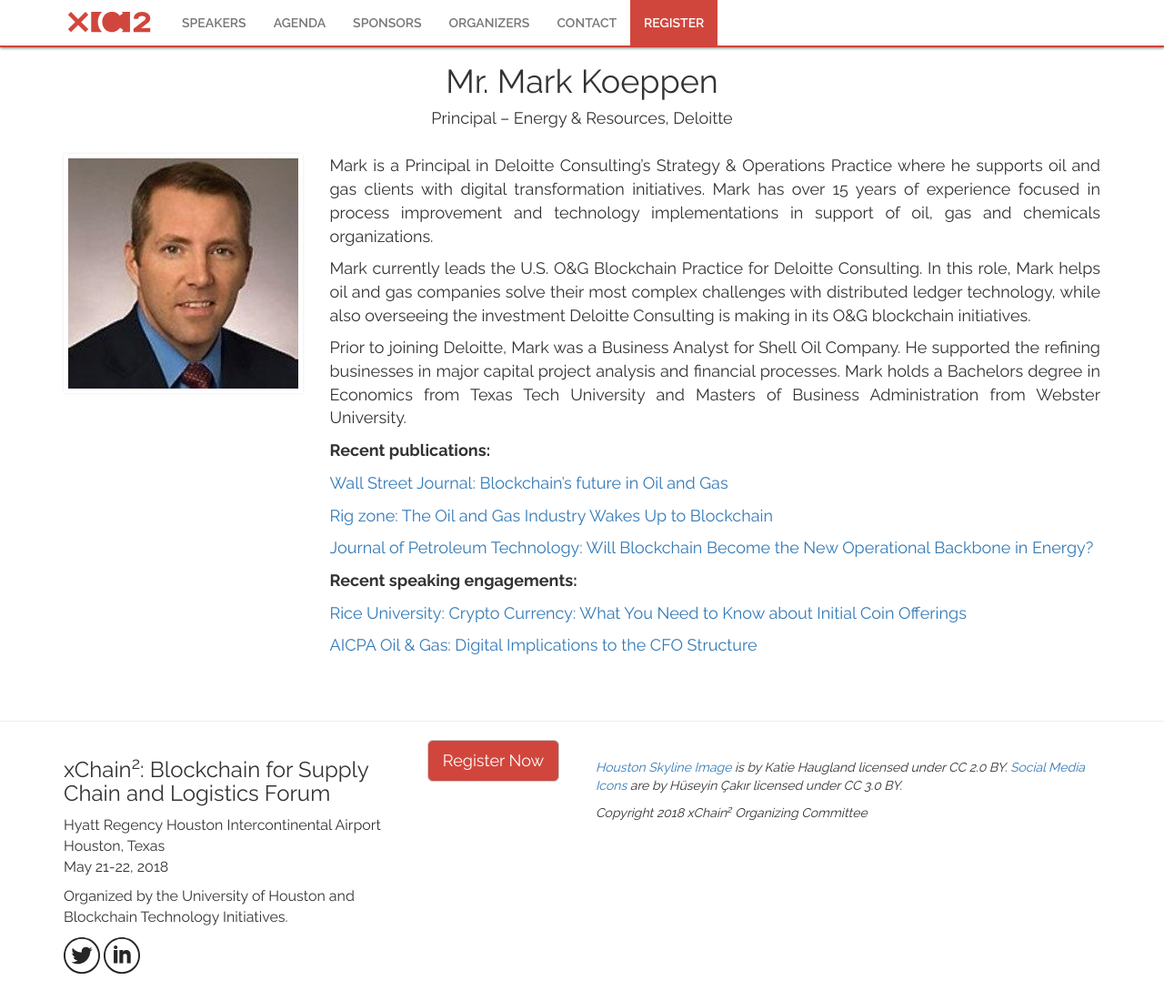
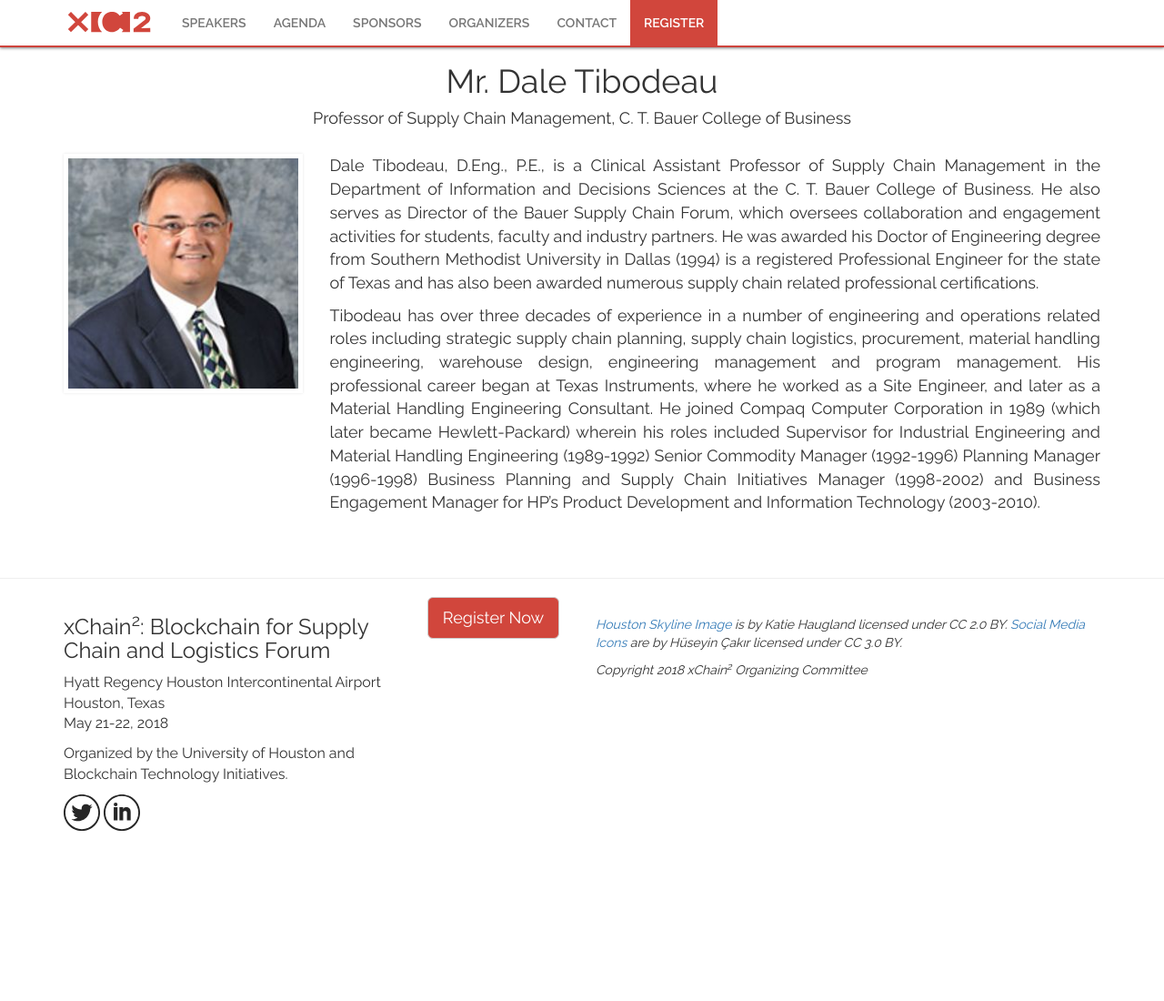
Before and after one commit to gnawalishyam/jekyll, a Jekyll site: the page built from _posts/2018-01-17-Dale-Tibodeau.md, in a window 1280 px wide and 1100 px high. Shown: the whole window at 91% size. Built offline with Jekyll 4.4.1, drawn with Linux system fonts in a browser that asks for light colours; some web fonts are replaced.

Commit message:
Added Dale Tibodeau to speakers section

```diff
--- a/_posts/2018-01-17-Dale-Tibodeau.md
+++ b/_posts/2018-01-17-Dale-Tibodeau.md
@@ -3,35 +3,14 @@
 permalink: person/:title
 date: 2018-02-24 12:00:00 -0600
 
-title:  "Mark Koeppen"
-name: "Mr. Mark Koeppen"
-position: "Principal – Energy & Resources, Deloitte"
+title:  "Dale Tibodeau"
+name: "Mr. Dale Tibodeau"
+position: "Professor of Supply Chain Management, C. T. Bauer College of Business"
 blurb: ""
 categories: speakers
-image: "/res/people/Mark-Koeppen.jpg"
+image: "/res/people/Dale-Tibodeau.jpg"
 ---
-Mark is a Principal in Deloitte Consulting’s Strategy & Operations Practice where he supports oil and gas clients with digital
-transformation initiatives. Mark has over 15 years of experience focused in process improvement and technology
-implementations in support of oil, gas and chemicals organizations.
 
-Mark currently leads the U.S. O&G Blockchain Practice for Deloitte Consulting. In this role, Mark helps oil and gas
-companies solve their most complex challenges with distributed ledger technology, while also overseeing the investment
-Deloitte Consulting is making in its O&G blockchain initiatives.
+Dale Tibodeau, D.Eng., P.E., is a Clinical Assistant Professor of Supply Chain Management in the Department of Information and Decisions Sciences at the C. T. Bauer College of Business. He also serves as Director of the Bauer Supply Chain Forum, which oversees collaboration and engagement activities for students, faculty and industry partners. He was awarded his Doctor of Engineering degree from Southern Methodist University in Dallas (1994) is a registered Professional Engineer for the state of Texas and has also been awarded numerous supply chain related professional certifications.
 
-Prior to joining Deloitte, Mark was a Business Analyst for Shell Oil Company. He supported the refining businesses in major
-capital project analysis and financial processes. Mark holds a Bachelors degree in Economics from Texas Tech University
-and Masters of Business Administration from Webster University.
-
-**Recent publications:**
-
-[Wall Street Journal: Blockchain’s future in Oil and Gas](http://deloitte.wsj.com/cio/2017/06/14/blockchains-future-in-oil-and-gas/)
-
-[Rig zone: The Oil and Gas Industry Wakes Up to Blockchain](https://www.rigzone.com/news/the_oil_and_gas_industry_wakes_up_to_blockchain-14-dec-2017-152805-article/?all=hg2)
-
-[Journal of Petroleum Technology: Will Blockchain Become the New Operational Backbone in Energy?](https://www.spe.org/en/jpt/jpt-article-detail/?art=4108)
-
-**Recent speaking engagements:**
-
-[Rice University: Crypto Currency: What You Need to Know about Initial Coin Offerings](https://www.riceeo.com/event-2818551)
-
-[AICPA Oil & Gas: Digital Implications to the CFO Structure](http://media.aicpastore.com/Publication/ConferenceDocs/2016-OIL-Brochure.pdf)
+Tibodeau has over three decades of experience in a number of engineering and operations related roles including strategic supply chain planning, supply chain logistics, procurement, material handling engineering, warehouse design, engineering management and program management. His professional career began at Texas Instruments, where he worked as a Site Engineer, and later as a Material Handling Engineering Consultant. He joined Compaq Computer Corporation in 1989 (which later became Hewlett-Packard) wherein his roles included Supervisor for Industrial Engineering and Material Handling Engineering (1989-1992) Senior Commodity Manager (1992-1996) Planning Manager (1996-1998) Business Planning and Supply Chain Initiatives Manager (1998-2002) and Business Engagement Manager for HP's Product Development and Information Technology (2003-2010).
```
Also changed, not shown: res/people/Dale-Tibodeau.jpg (added).
